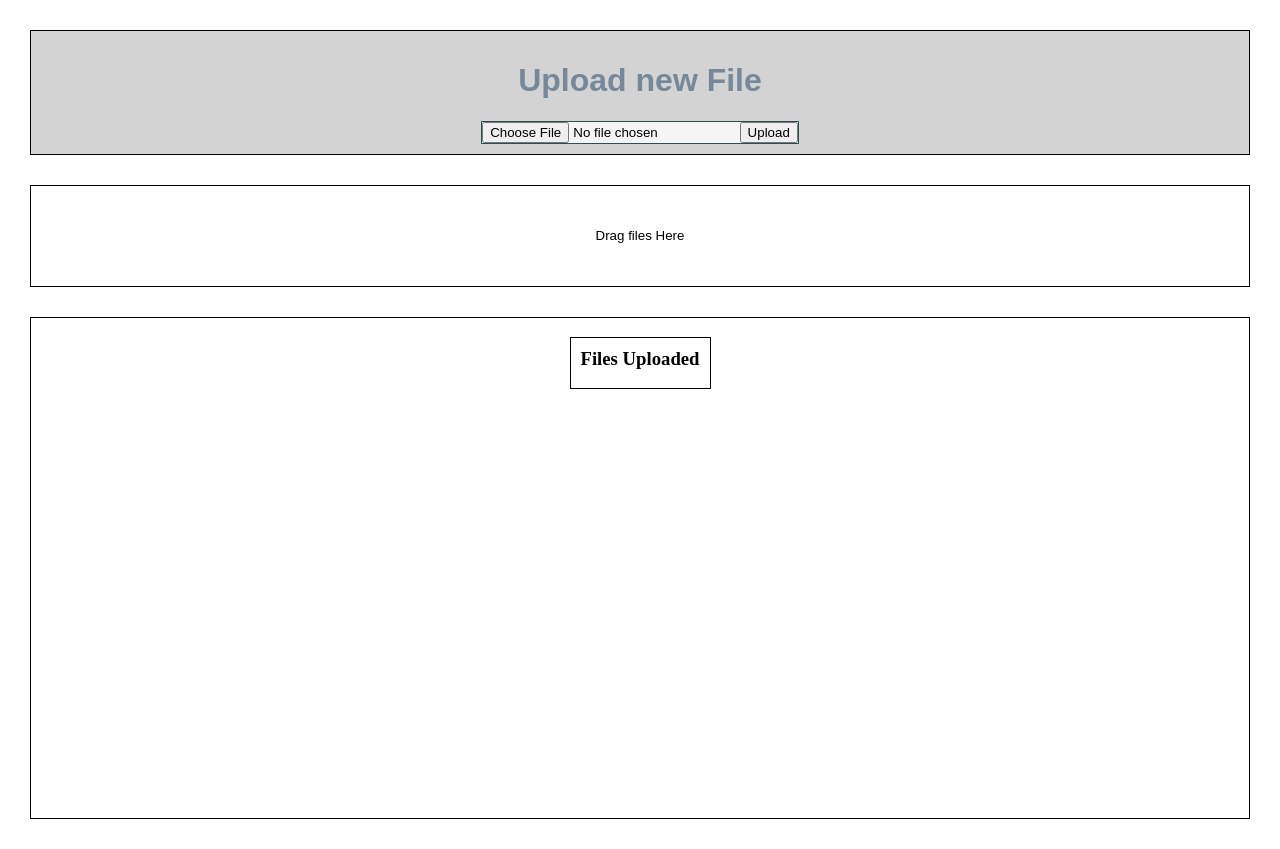
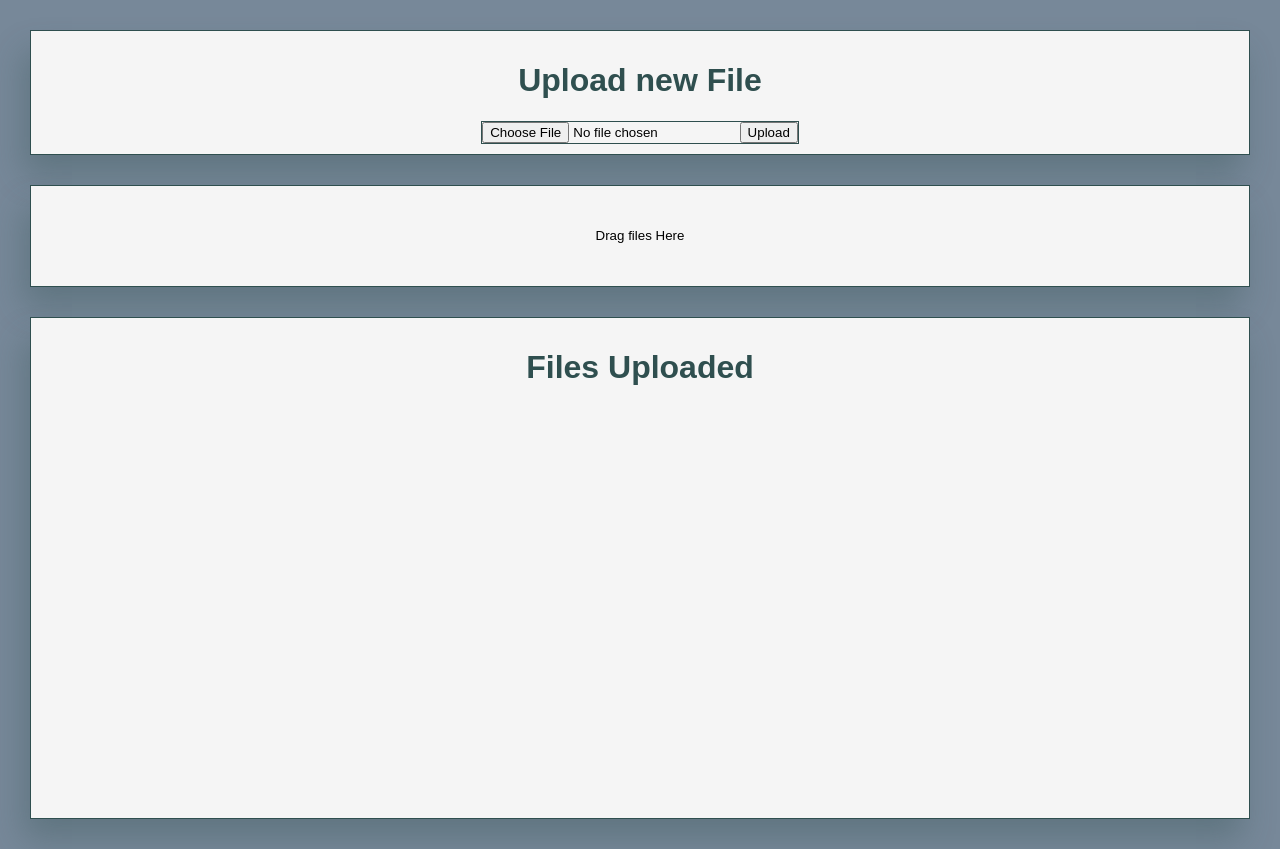
Before and after one commit to derekianrosas/AppInDayBack, a website: page BackApp/static/index.html in a window 1280 px wide. Drawn offline with Linux system fonts and the light colour scheme.

Commit message:
new styles

```diff
--- a/BackApp/static/index.html
+++ b/BackApp/static/index.html
@@ -26,7 +26,7 @@
       </div>
     </div>
     <div class="files-uploaded-wrapper">
-      <h3>Files Uploaded</h3>
+      <h1>Files Uploaded</h1>
       <div class="clickable-links-wrapper">
 
       </div>
--- a/BackApp/static/styles.css
+++ b/BackApp/static/styles.css
@@ -1,5 +1,6 @@
 body {
     margin: 0px;
+    background-color: lightslategrey;
 }
 
 .app-wrapper {
@@ -13,9 +14,10 @@ body {
     align-items: center;
     margin: 30px;
     padding: 10px;
-    border: 1px solid black;
+    border: 1px solid darkslategrey;
     font-family: 'Monserrat', sans-serif;
-    background-color: lightgray;
+    background-color: whitesmoke;
+    box-shadow: -7px 21px 31px -1px rgba(47,79,79,0.32);
 }
 
 .upload-wrapper > h1 {
@@ -23,7 +25,7 @@ body {
     flex-direction: column;
     align-items: center;
     justify-content: center;
-    color: lightslategray;
+    color: darkslategray;
 }
 
 .upload-wrapper > .input-wrapper {
@@ -33,27 +35,15 @@ body {
     border: 1px solid darkslategray;
 }
 
-.upload-wrapper > .input-wrapper > .submit > button {
-    display: flex;
-    flex-direction: column;
-    align-items: center;
-    justify-content: center;
-    height: 50px;
-    width: 100px;
-    font-family: 'Montserrat', sans-serif;
-    border-radius: 8px;
-    font-weight: 200;
-    color: darkslategray;
-    background-color: whitesmoke;
-}
-
 .drag-a-file-wrapper {
-    border: 1px solid black;
+    border: 1px solid darkslategrey;
     display: flex;
     justify-content: center;
     align-items: center;
     height: 100px;
     margin: 30px;
+    background-color: whitesmoke;
+    box-shadow: -7px 21px 31px -1px rgba(47,79,79,0.32);
 }
 
 .drag-a-file-wrapper > .button-wrapper > button {
@@ -65,13 +55,16 @@ body {
 .files-uploaded-wrapper {
     display: flex;
     justify-content: center;
-    border: 1px solid black;
+    border: 1px solid darkslategrey;
     margin: 30px;
     height: 500px;
+    font-family: 'Monserrat', sans-serif;
+    background-color: whitesmoke;
+    box-shadow: -7px 21px 31px -1px rgba(47,79,79,0.32);
 }
 
-.files-uploaded-wrapper > h3 {
-    border: 1px solid black;
+.files-uploaded-wrapper > h1 {
     height: 30px;
     padding: 10px;
+    color: darkslategray;
 }
```
